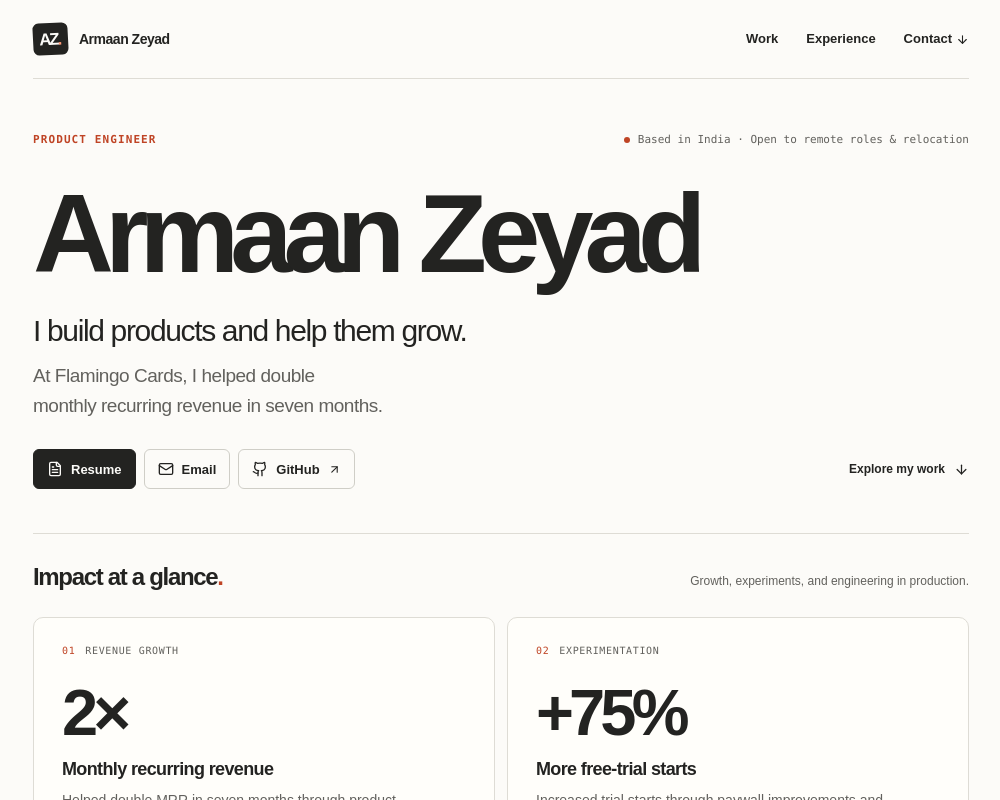
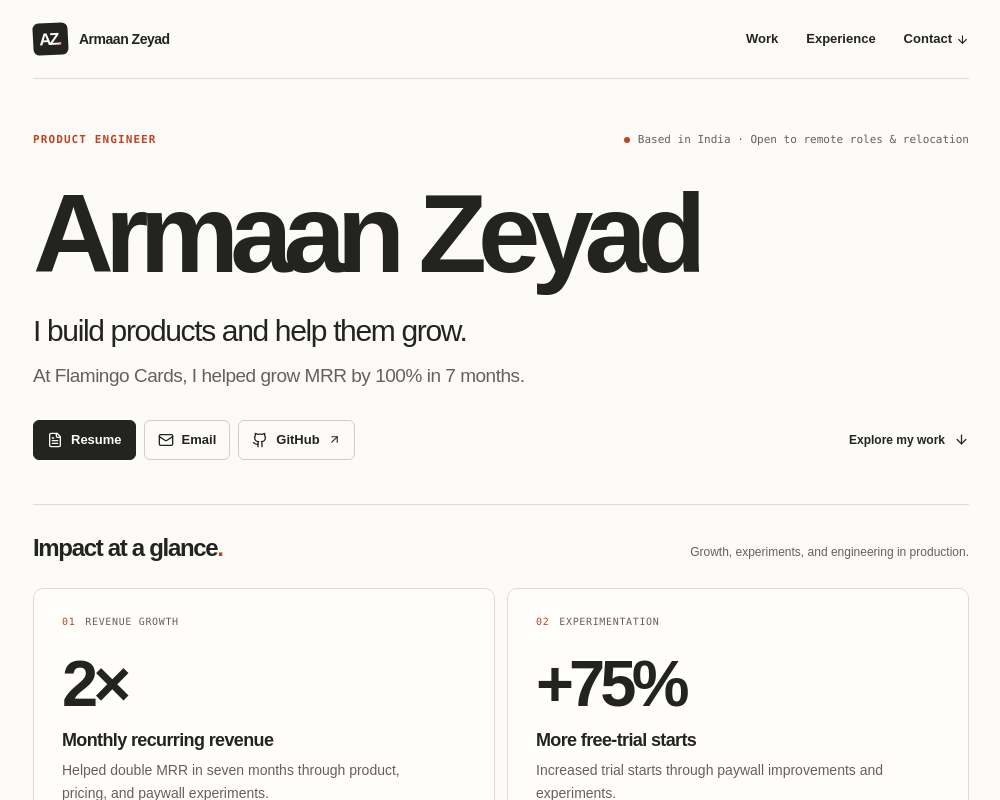
Before and after one commit to User-1289/portfolio, a Next.js app: page / in a window 1280 px wide. Shown: the top 800 px of the page, without its empty margins (139-1139 px from the left). Built offline with nearby package versions, Linux system fonts and the light colour scheme; a web font is replaced by a local one.

Commit message:
Shorten hero MRR achievement statement

```diff
--- a/src/app/components/Hero.tsx
+++ b/src/app/components/Hero.tsx
@@ -10,7 +10,7 @@ export default function Hero({ email, github }: { email: string; github: string
       </div>
       <h1 id="hero-title">Armaan Zeyad</h1>
       <p className={styles.lead}>I build products and help them grow.</p>
-      <p className={styles.proof}>At Flamingo Cards, I helped double monthly recurring revenue in seven months.</p>
+      <p className={styles.proof}>At Flamingo Cards, I helped grow MRR by 100% in 7 months.</p>
       <div className={styles.bottomline}>
         <div className={styles.actions}>
           <a className="button primary" href="/resume"><FileText size={16} aria-hidden="true" /> Resume</a>
```
